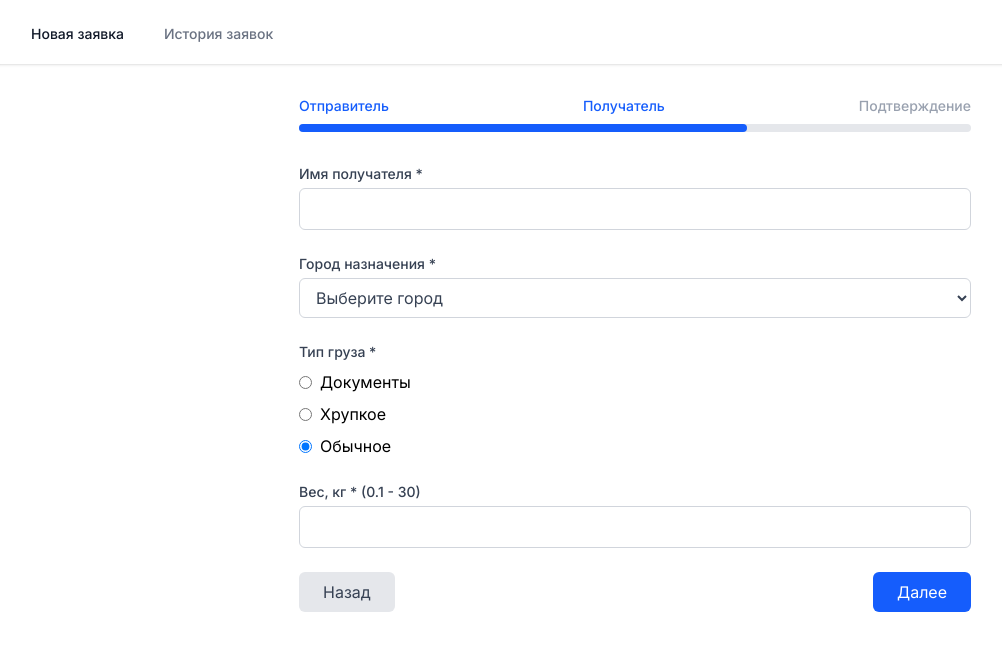
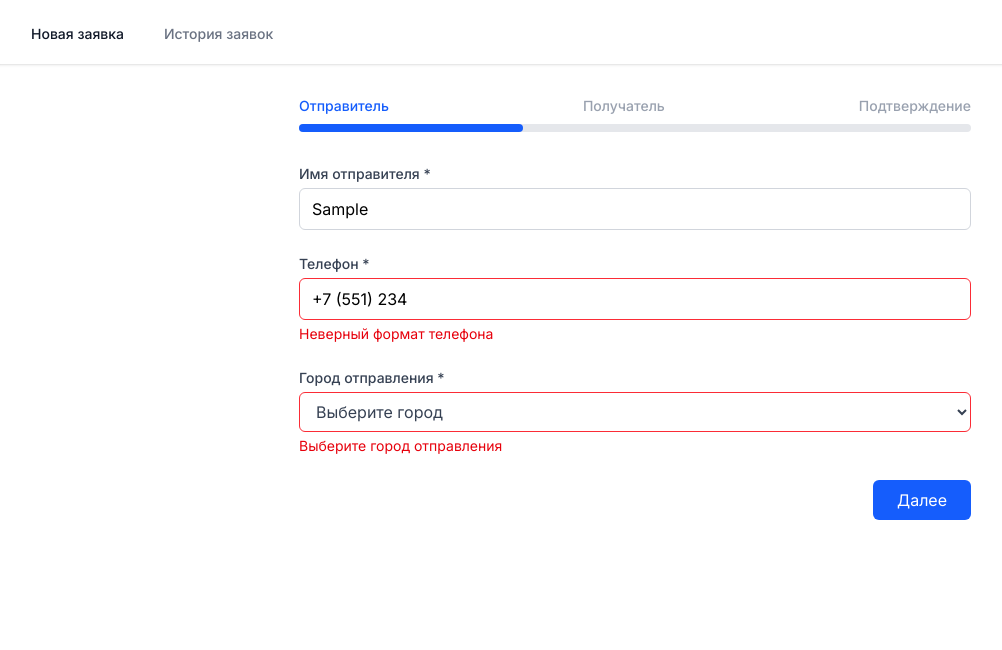
Before and after one commit to stepGT/this_next_delivery, a Next.js app: page / in a window 1280 px wide. Both pictures are taken after typing "Sample", "5551234" into the empty fields and a click on the button "Далее". Shown: the top 650 px of the page, without its empty margins (5-1007 px from the left). Built offline with nearby package versions, Linux system fonts and the light colour scheme.

Commit message:
Added zod & Added senderSchema for step1

```diff
--- a/app/components/Step1.tsx
+++ b/app/components/Step1.tsx
@@ -1,12 +1,34 @@
-import React from 'react';
+import React, { useState } from 'react';
 import { Step1Props } from '../types';
 import { CITIES } from '../utils/cities';
 import { formatPhoneNumber } from '../utils/phoneMask';
+import { senderSchema } from '../utils/validation';
+import z from 'zod';
 
 const Step1: React.FC<Step1Props> = ({ formData, updateFormData, onNext }) => {
+  const [errors, setErrors] = useState<Record<string, string>>({});
+
   const handleSubmit = (e: React.SubmitEvent) => {
     e.preventDefault();
-    onNext();
+    try {
+      senderSchema.parse({
+        senderName: formData.senderName,
+        senderPhone: formData.senderPhone,
+        senderCity: formData.senderCity,
+      });
+      setErrors({});
+      onNext();
+    } catch (error) {
+      if (error instanceof z.ZodError) {
+        const newErrors: Record<string, string> = {};
+        error.issues.forEach((err) => {
+          if (err.path[0]) {
+            newErrors[err.path[0] as string] = err.message;
+          }
+        });
+        setErrors(newErrors);
+      }
+    }
   };
   const handlePhoneChange = (e: React.ChangeEvent<HTMLInputElement>) => {
     const formatted = formatPhoneNumber(e.target.value);
@@ -24,8 +46,11 @@ const Step1: React.FC<Step1Props> = ({ formData, updateFormData, onNext }) => {
           id="senderName"
           value={formData.senderName}
           onChange={(e) => updateFormData({ senderName: e.target.value })}
-          className={`w-full px-3 py-2 border rounded-md focus:outline-none focus:ring-2 focus:ring-blue-500 border-gray-300`}
+          className={`w-full px-3 py-2 border rounded-md focus:outline-none focus:ring-2 focus:ring-blue-500 ${
+            errors.senderName ? 'border-red-500' : 'border-gray-300'
+          }`}
         />
+        {errors.senderName && <p className="mt-1 text-sm text-red-600">{errors.senderName}</p>}
       </div>
 
       <div>
@@ -38,8 +63,11 @@ const Step1: React.FC<Step1Props> = ({ formData, updateFormData, onNext }) => {
           value={formData.senderPhone}
           onChange={handlePhoneChange}
           placeholder="+7 (___) ___-__-__"
-          className={`w-full px-3 py-2 border rounded-md focus:outline-none focus:ring-2 focus:ring-blue-500 border-gray-300`}
+          className={`w-full px-3 py-2 border rounded-md focus:outline-none focus:ring-2 focus:ring-blue-500 ${
+            errors.senderPhone ? 'border-red-500' : 'border-gray-300'
+          }`}
         />
+        {errors.senderPhone && <p className="mt-1 text-sm text-red-600">{errors.senderPhone}</p>}
       </div>
 
       <div>
@@ -50,7 +78,9 @@ const Step1: React.FC<Step1Props> = ({ formData, updateFormData, onNext }) => {
           id="senderCity"
           value={formData.senderCity}
           onChange={(e) => updateFormData({ senderCity: e.target.value })}
-          className={`text-gray-700 w-full px-3 py-2 border rounded-md focus:outline-none focus:ring-2 focus:ring-blue-500 border-gray-300`}>
+          className={`text-gray-700 w-full px-3 py-2 border rounded-md focus:outline-none focus:ring-2 focus:ring-blue-500 ${
+            errors.senderCity ? 'border-red-500' : 'border-gray-300'
+          }`}>
           <option value="">Выберите город</option>
           {CITIES.map((city) => (
             <option key={city} value={city}>
@@ -58,6 +88,7 @@ const Step1: React.FC<Step1Props> = ({ formData, updateFormData, onNext }) => {
             </option>
           ))}
         </select>
+        {errors.senderCity && <p className="mt-1 text-sm text-red-600">{errors.senderCity}</p>}
       </div>
 
       <div className="flex justify-end">
--- /dev/null
+++ b/app/utils/validation.ts
@@ -0,0 +1,7 @@
+import { z } from 'zod';
+
+export const senderSchema = z.object({
+  senderName: z.string().min(2, 'Имя должно содержать минимум 2 символа'),
+  senderPhone: z.string().regex(/^\+7 \(\d{3}\) \d{3}-\d{2}-\d{2}$/, 'Неверный формат телефона'),
+  senderCity: z.string().min(1, 'Выберите город отправления'),
+});
--- a/package.json
+++ b/package.json
@@ -11,7 +11,8 @@
   "dependencies": {
     "next": "16.1.6",
     "react": "19.2.3",
-    "react-dom": "19.2.3"
+    "react-dom": "19.2.3",
+    "zod": "^4.3.6"
   },
   "devDependencies": {
     "@tailwindcss/postcss": "^4",
```
Also changed, not shown: 1 other file (tests, documents, lock files or other folders).
